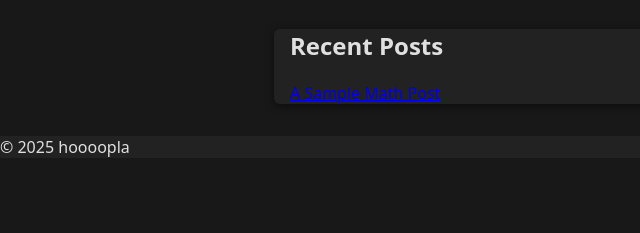
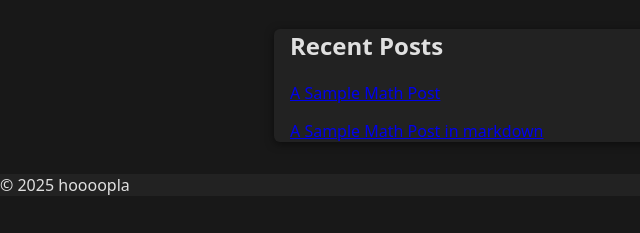
Before and after one commit to hoooopla/hoooopla.github.io, a plain HTML site: page index.html in a window 1280 px wide. Shown: the part 111-344 px from the top of the page, without its empty margins (0-640 px from the left). Drawn offline with nearby package versions, Linux system fonts and the light colour scheme.

Commit message:
Update index.html

```diff
--- a/index.html
+++ b/index.html
@@ -21,6 +21,7 @@
     <h2>Recent Posts</h2>
     <ul>
       <li><a href="posts/first-post.html">A Sample Math Post</a></li>
+      <li><a href="posts/math-section.md">A Sample Math Post in markdown</a></li>
     </ul>
   </main>
   <footer>
```
